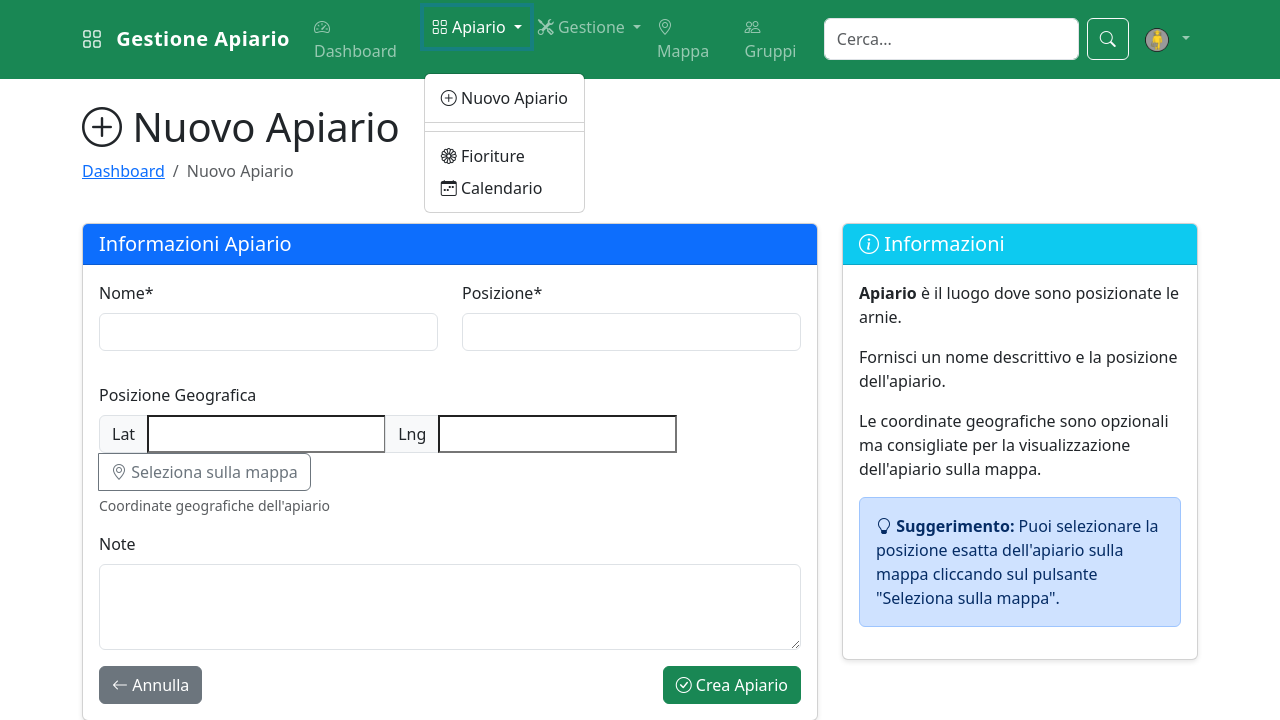
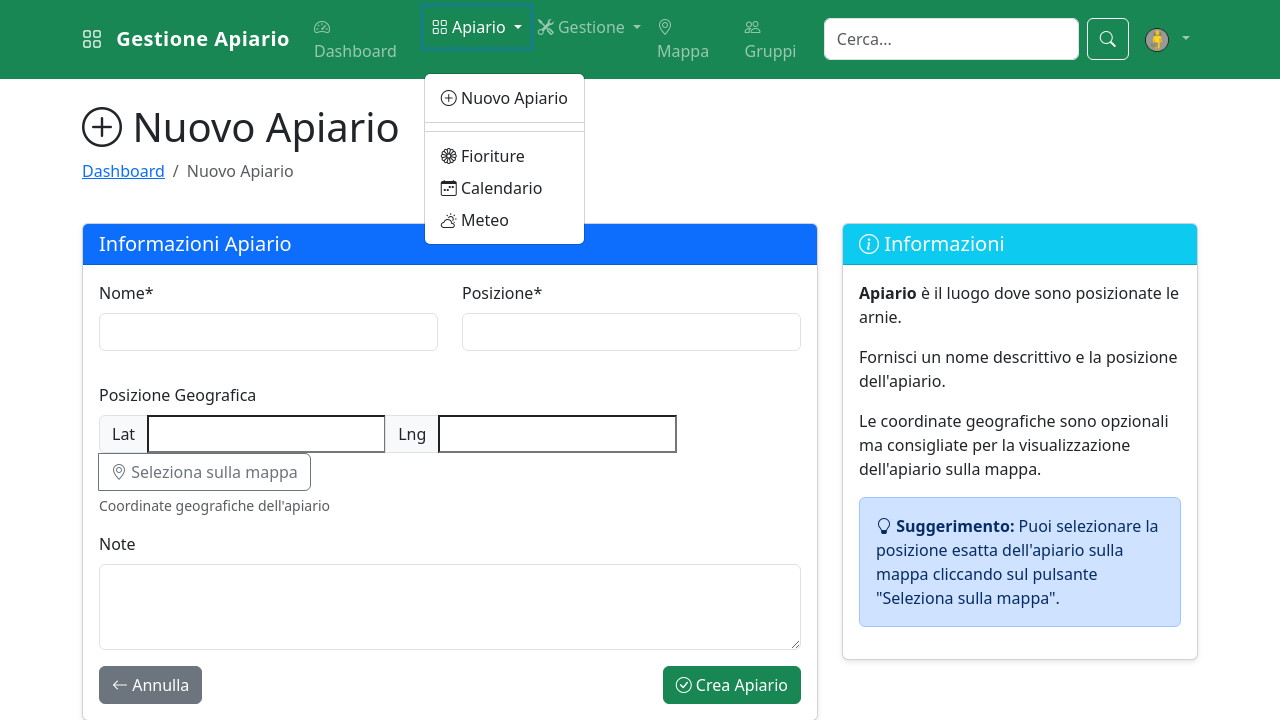
Before and after one commit to MBertoncini/Apiary, a Django app: page /app/apiario/nuovo/ in a window 1280 px wide, after a click on "Apiario". Shown: the part 1-721 px from the top of the page. Run offline with Django 4.2, Linux system fonts and the light colour scheme; the first user in the database is signed in; data comes from the database, SQL or seed files in the repository; some libraries are stand-ins or nearby versions.

Commit message:
to pythonAnywhere

```diff
--- a/templates/base.html
+++ b/templates/base.html
@@ -82,6 +82,7 @@
                             <li><hr class="dropdown-divider"></li>
                             <li><a class="dropdown-item" href="{% url 'gestione_fioriture' %}"><i class="bi bi-flower1"></i> Fioriture</a></li>
                             <li><a class="dropdown-item" href="{% url 'calendario_apiario' %}"><i class="bi bi-calendar-week"></i> Calendario</a></li>
+                            <li><a class="dropdown-item" href="{% url 'meteo' %}"><i class="bi bi-cloud-sun"></i> Meteo</a></li>
                         </ul>
                     </li>
 
```
